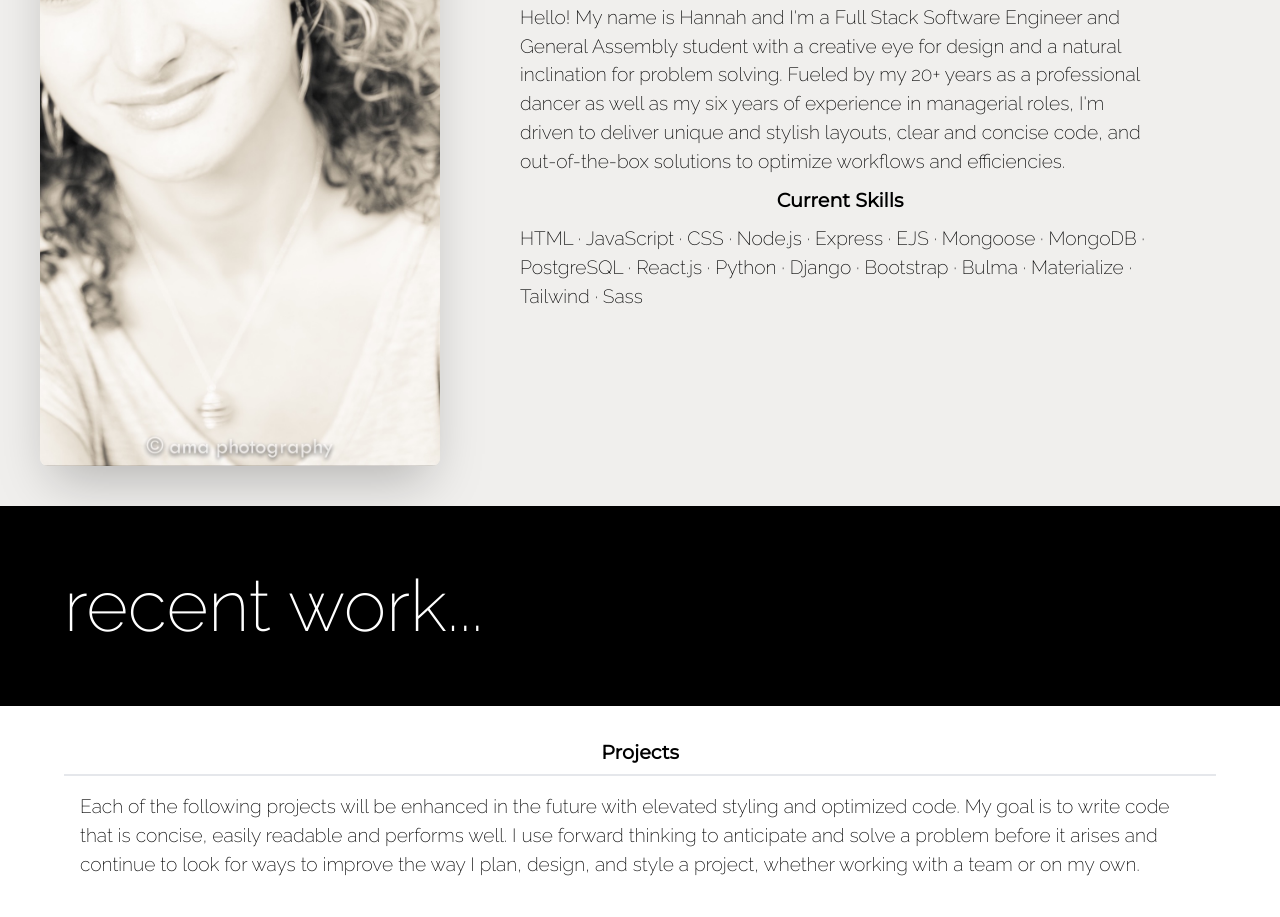
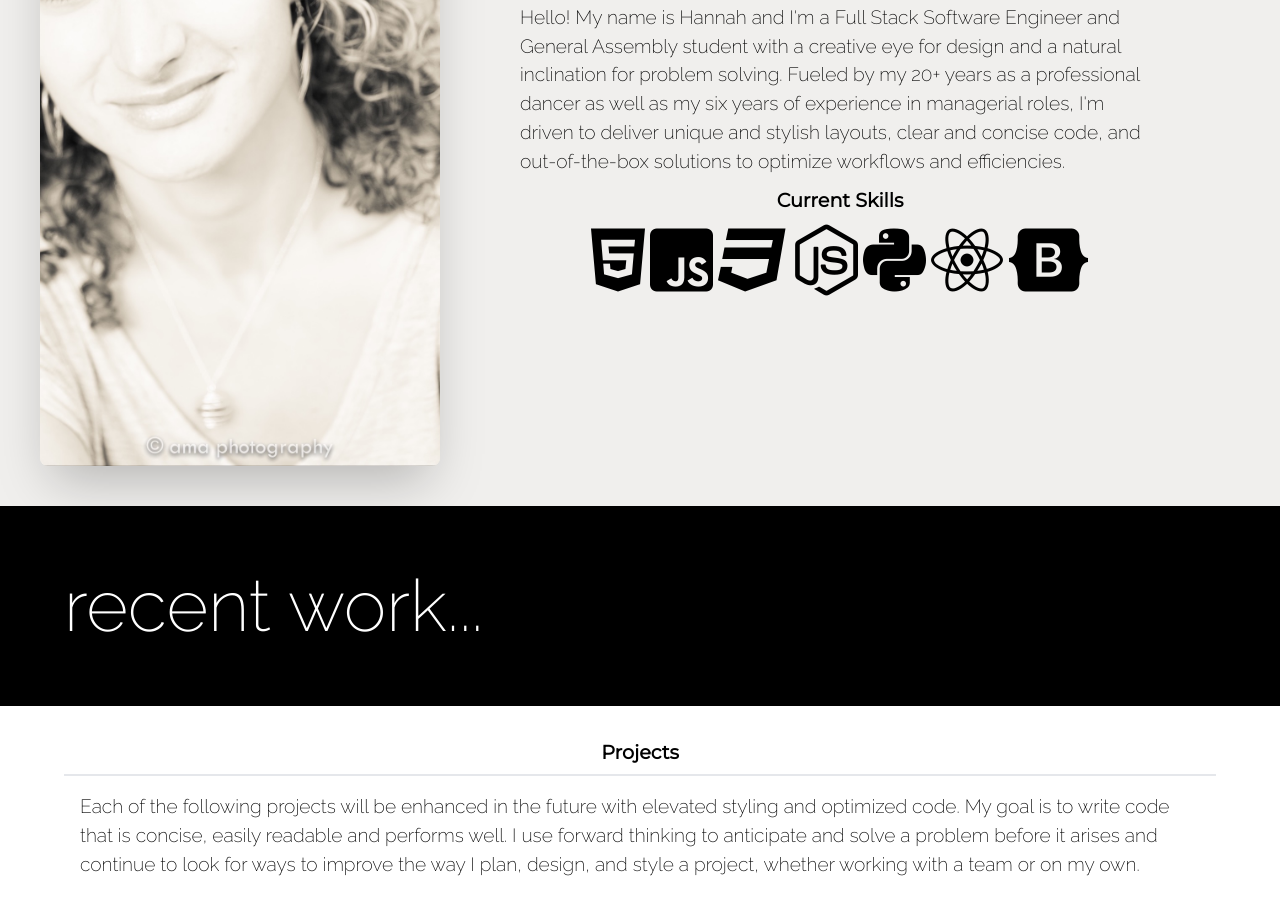
Before and after one commit to hannahbethke/Portfolio-HB, a plain HTML site: page index.html in a window 1280 px wide. Shown: the part 1166-2083 px from the top of the page. Drawn offline with nearby package versions, Linux system fonts and the light colour scheme.

Commit message:
tests skills icons

```diff
--- a/index.html
+++ b/index.html
@@ -55,7 +55,14 @@
                         Current Skills
                     </h1>
                     <p>
-                        HTML · JavaScript · CSS · Node.js · Express · EJS · Mongoose · MongoDB · PostgreSQL · React.js · Python · Django · Bootstrap · Bulma · Materialize · Tailwind · Sass
+                        <span><i class="fa-brands fa-html5 text-7xl"></i></span>
+                        <span><i class="fa-brands fa-square-js text-7xl"></i></span>
+                        <span><i class="fa-brands fa-css3 text-7xl"></i></span>
+                        <span><i class="fa-brands fa-node-js text-7xl"></i></span>
+                        <span><i class="fa-brands fa-python text-7xl"></i></span>
+                        <span><i class="fa-brands fa-react text-7xl"></i></span>
+                        <span><i class="fa-brands fa-bootstrap text-7xl"></i></span>
+                        <!-- HTML · JavaScript · CSS · Node.js · Express · EJS · Mongoose · MongoDB · PostgreSQL · React.js · Python · Django · Bootstrap · Bulma · Materialize · Tailwind · Sass -->
                     </p>
                 </div>
             </div>
```
